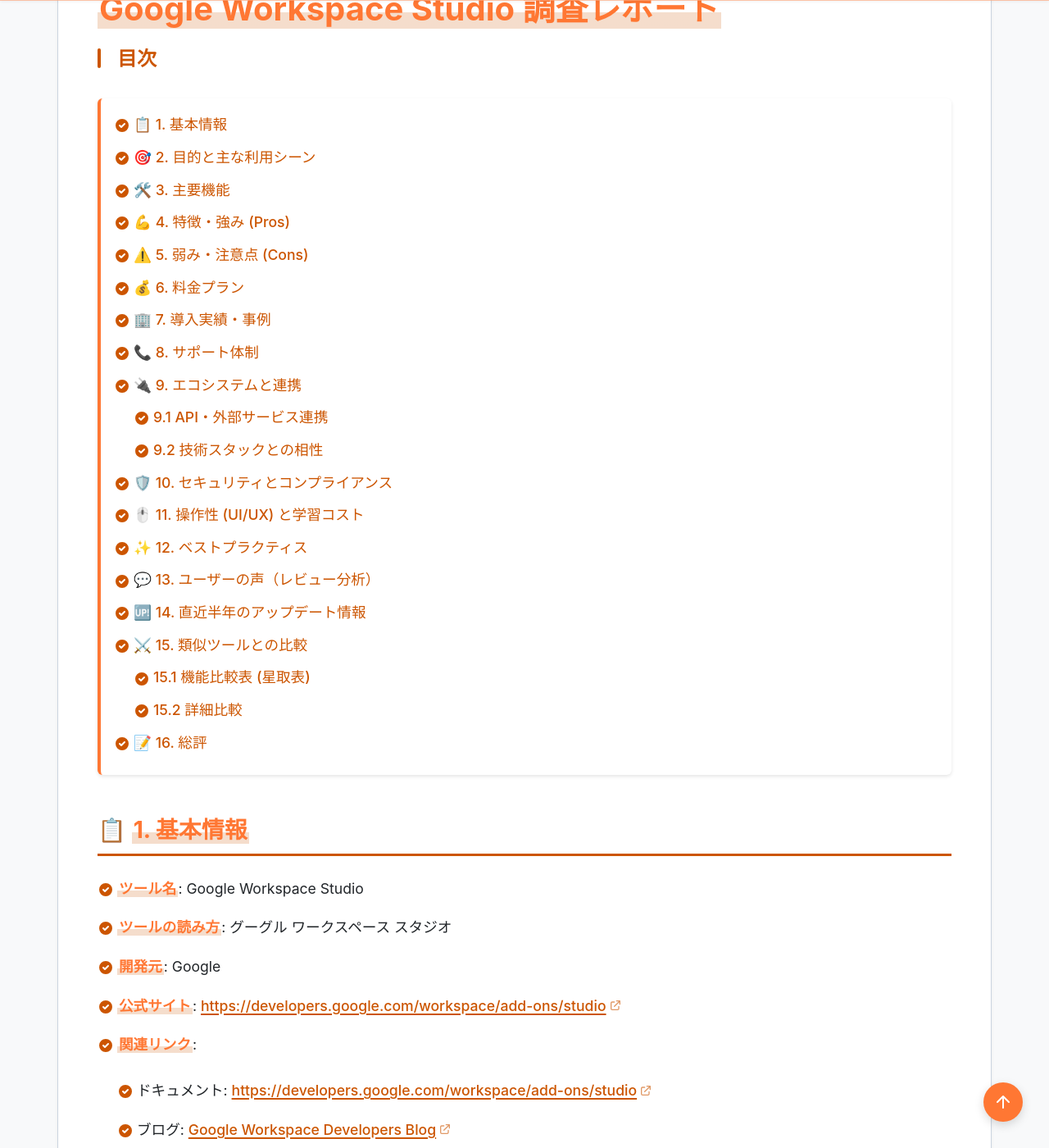
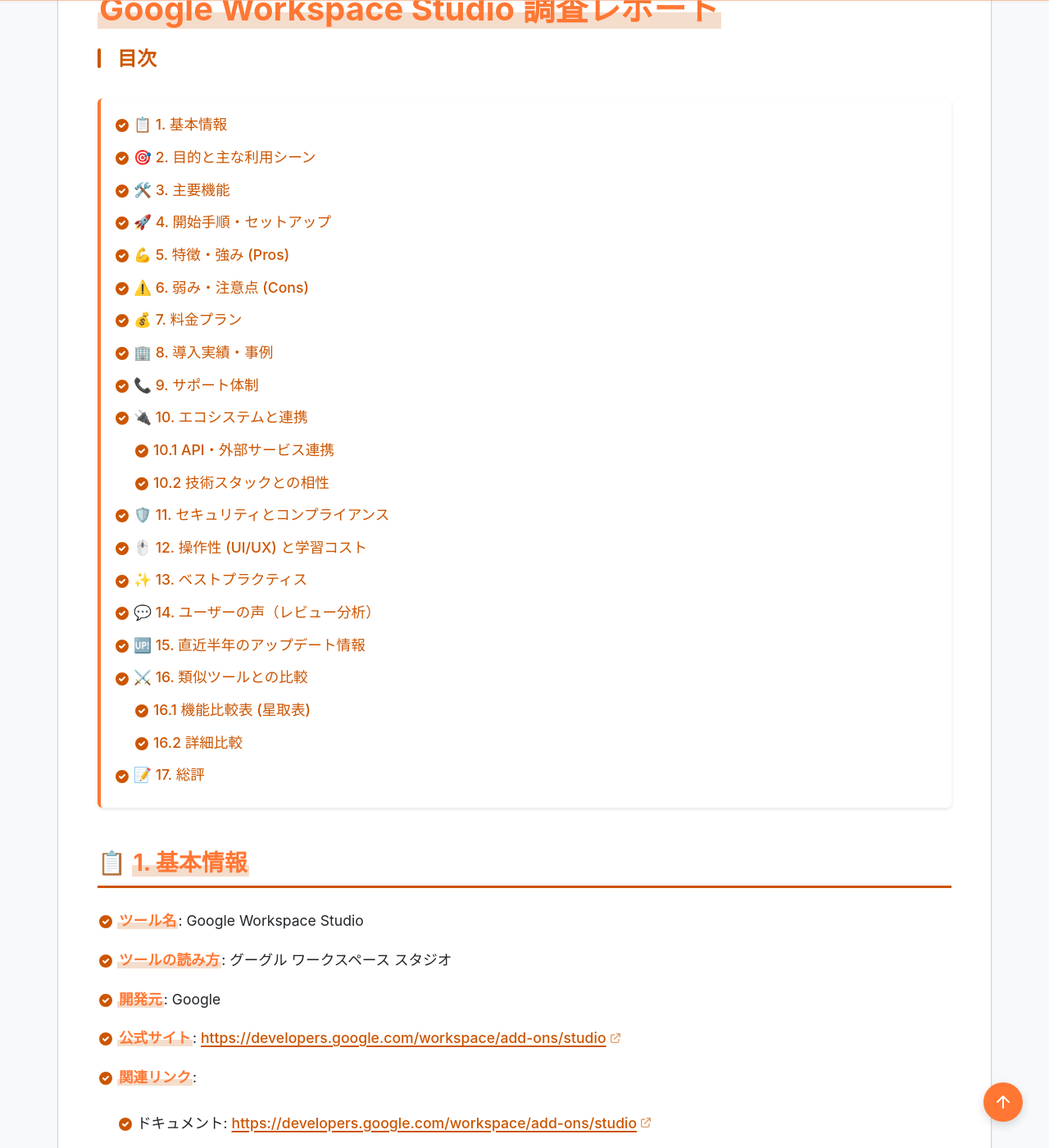
Before and after one commit to aegisfleet/tool-survey-report, a Jekyll site: the page built from _reports/google-gemini-flows.md, in a window 1280 px wide and 1400 px high, scrolled down 2241 px. Shown: the whole window at 82% size. Built offline with Jekyll 4.4.1, drawn with Linux system fonts in a browser that asks for light colours; some of the changed text lies outside the part shown.

Commit message:
chore(reports): update google-gemini-flows.md according to latest template - Add missing step 4 section in `google-gemini-flows.md` - Adjust section numbering in `google-gemini-flows.md` - Update `tags` for `google-gemini-flows.md` and `make.md` according to normalized standard list - Remove invalid parent tool from `google-gemini-flows.md` relationships - Ensure bi-directional relationships properly with Make, Zapier, Power Automate - Fix duplicate definition of `is_safe_url` in link checking script

```diff
--- a/_reports/google-gemini-flows.md
+++ b/_reports/google-gemini-flows.md
@@ -95,20 +94,32 @@ relationships:
 * **Agentic AI**: 単純なif-thenルールだけでなく、Geminiがコンテキストを理解して判断を下す（例：メールの緊急度判定）ステップを組み込めます。
 * **Apps Script連携**: 標準で用意されていない機能も、Google Apps Scriptでカスタムステップを作成することで拡張可能です。
 
-## **4. 特徴・強み (Pros)**
+## **4. 開始手順・セットアップ**
+
+* **前提条件**:
+  * Google Workspace アカウントが必要。
+  * 現在はLimited Previewのため、利用申し込みが必要。
+* **インストール/導入**:
+  * Google Workspace のアドオンとして提供され、個別のインストールコマンドは不要。
+* **初期設定**:
+  * Gmail、Drive、Chat などの各アプリとの連携許可を初回実行時に承認する。
+* **クイックスタート**:
+  * Chatやサイドパネルから、自然言語で「〜したら〜するフローを作って」とGeminiに指示を出すことで構築を開始する。
+
+## **5. 特徴・強み (Pros)**
 
 * **Google Workspaceとの深い統合**: Google純正ツールであるため、認証や権限管理がWorkspaceと完全に統合されており、セキュアかつシームレスに動作します。
 * **Agentic AI (自律的AI)**: 従来のRPAやiPaaSと異なり、AIが「判断」するステップを容易に組み込めるため、非定型業務の自動化に強いです。
 * **自然言語インターフェース**: フローの設計図を書く必要がなく、やりたいことをチャットで伝えるだけで構築できるため、学習コストが極めて低いです。
 * **セキュリティと信頼性**: 企業データがGoogleのセキュリティ境界内で処理されるため、外部ツールにデータを渡すリスクがありません。
 
-## **5. 弱み・注意点 (Cons)**
+## **6. 弱み・注意点 (Cons)**
 
 * **提供状況の制限**: 現在は「Limited Preview」段階であり、利用には申し込みやウェイティングリストへの登録が必要な場合があります。
 * **エコシステムの閉鎖性**: 基本的にはGoogle Workspace内での自動化に特化しており、SalesforceやSlackなどのサードパーティツールとの連携は、Apps Scriptを経由するなど工夫が必要です（Zapier等と比較して）。
 * **AIの不確実性**: AIによる判断を含むフローの場合、100%意図通りに動作しない可能性（ハルシネーション等）を考慮した設計が必要です。
 
-## **6. 料金プラン**
+## **7. 料金プラン**
 
 | プラン名 | 料金 | 主な特徴 |
 |---|---|---|
@@ -118,45 +129,45 @@ relationships:
 * **課金体系**: 未定（ライセンスベースまたは実行数ベースの可能性）。
 * **無料トライアル**: 現時点では一般公開されたトライアルはなく、プレビュープログラムへの参加が必要。
 
-## **7. 導入実績・事例**
+## **8. 導入実績・事例**
 
 * **導入企業**: Google Workspace Labs参加企業や初期パートナー企業でテスト利用が進んでいます。
 * **導入事例**:
   * 公式サイトでは、カスタマーサポートの問い合わせメールをGeminiが分析し、営業チームかサポートチームかに自動で振り分け、タスクを作成する事例が紹介されています。
 * **対象業界**: 全業界のGoogle Workspace利用企業。
 
-## **8. サポート体制**
+## **9. サポート体制**
 
 * **ドキュメント**: [Google Workspace for Developers](https://developers.google.com/workspace/add-ons/studio) に詳細なガイド、リファレンス、クイックスタートが用意されています。
 * **コミュニティ**: Google Workspace DevelopersのYouTubeチャンネルやXアカウント(@workspacedevs)で情報発信が行われています。
 * **公式サポート**: プレビュー参加者向けのフィードバックチャンネルや、Workspaceサポート経由での対応となります。
 
-## **9. エコシステムと連携**
+## **10. エコシステムと連携**
 
-### **9.1 API・外部サービス連携**
+### **10.1 API・外部サービス連携**
 
 * **API**: `Flows` はApps Script等から拡張可能です。また、Google Workspace APIsを活用して詳細な操作が可能です。
 * **外部サービス連携**: 現状はGoogle Workspaceアプリ（Gmail, Drive, Chat, Calendar, Tasks, Sheets, Docs, Slides, Forms, Meet）が中心です。外部サービスとの接続は「Connect your add-on to third-party services」としてガイドされていますが、Apps Script等を用いた開発が必要です。
 
-### **9.2 技術スタックとの相性**
+### **10.2 技術スタックとの相性**
 
 | 技術スタック | 相性 | メリット・推奨理由 | 懸念点・注意点 |
 |:---|:---:|:---|:---|
 | **Google Apps Script** | ◎ | 公式にサポートされた拡張方法。カスタムステップを容易に作成可能。 | 実行時間の制限などに注意が必要。 |
 | **Node.js** | ◯ | Apps Scriptの代わりにCloud Functions等でカスタムロジックを実装可能。 | 構成がやや複雑になる。 |
 
-## **10. セキュリティとコンプライアンス**
+## **11. セキュリティとコンプライアンス**
 
 * **認証**: Google WorkspaceのOAuth 2.0認証フローを利用します。
 * **データ管理**: データはGoogle Workspaceのコンプライアンス境界内で扱われ、ユーザーのドメインポリシー（DLP等）が適用されます。
 * **準拠規格**: Google Workspace全体としてISO 27001, SOC 2/3, GDPR, HIPAAなどに準拠しています。
 
-## **11. 操作性 (UI/UX) と学習コスト**
+## **12. 操作性 (UI/UX) と学習コスト**
 
 * **UI/UX**: "Studio"という名称ですが、複雑なIDEではなく、チャットインターフェースとカード形式の設定画面を組み合わせたシンプルなUIです。
 * **学習コスト**: 自然言語で構築できるため、初期学習コストは非常に低いです。ただし、複雑な変数の受け渡しやカスタムApps Script連携を行う場合は、一定の技術的理解が必要です。
 
-## **12. ベストプラクティス**
+## **13. ベストプラクティス**
 
 * **効果的な活用法 (Modern Practices)**:
   * **具体的な指示**: Geminiにフロー作成を依頼する際は、「いつ」「誰に」「どのアプリで」を具体的に指定する（例：「上司からのメール」ではなく「[email protected]からのメール」）。
@@ -186,9 +197,9 @@ relationships:
 
 (出典: [Google Workspace for Developers Documentation](https://developers.google.com/workspace/add-ons/studio), [Workspace Updates](https://workspaceupdates.googleblog.com/))
 
-## **15. 類似ツールとの比較**
+## **16. 類似ツールとの比較**
 
-### **15.1 機能比較表 (星取表)**
+### **16.1 機能比較表 (星取表)**
 
 | 機能カテゴリ | 機能項目 | 本ツール (Workspace Studio) | Microsoft Power Automate | Zapier | Make |
 |:---:|:---|:---:|:---:|:---:|:---:|
@@ -197,7 +208,7 @@ relationships:
 | **構築** | 自然言語作成 | ◎<br><small>対話型作成</small> | ◯<br><small>Copilot支援</small> | ◯<br><small>Copilot支援</small> | △<br><small>手動メイン</small> |
 | **信頼性** | セキュリティ | ◎<br><small>Google基盤</small> | ◎<br><small>MS基盤</small> | ◯<br><small>SOC2等</small> | ◯<br><small>SOC2等</small> |
 
-### **15.2 詳細比較**
+### **16.2 詳細比較**
 
 | ツール名 | 特徴 | 強み | 弱み | 選択肢となるケース |
 |---------|------|------|------|------------------|
@@ -206,7 +217,7 @@ relationships:
 | **Zapier** | SaaS連携のデファクト | 圧倒的な連携数、誰でも使える簡単さ | コストが高くなりがち、複雑なロジックは苦手 | Google以外の多様なSaaSを連携させたい場合。 |
 | **Make** | 複雑なロジックが得意 | 視覚的なフロー構築、柔軟なデータ処理、コスパ | 初心者には難しい | 複雑な条件分岐やデータ加工が必要な高度な自動化。 |
 
-## **16. 総評**
+## **17. 総評**
 
 * **総合的な評価**:
   Google Workspace Studioは、Google Workspaceユーザーにとって待望の「純正」AI自動化プラットフォームです。Geminiの言語理解能力を活用し、従来の自動化ツールではハードルの高かった「フロー構築」そのものを自然言語で行える点が画期的です。また、単なるルールベースではなく、AIが内容を判断して分岐する「エージェント的」な動きを組み込める点も大きな強みです。
```
Also changed, not shown: other parts of _reports/google-gemini-flows.md (+5 -6 lines), _reports/make.md (+1 -1 lines), _reports/microsoft-power-automate.md (+1 -0 lines), _reports/zapier.md (+1 -0 lines), scripts/check_links.py (+0 -38 lines).
